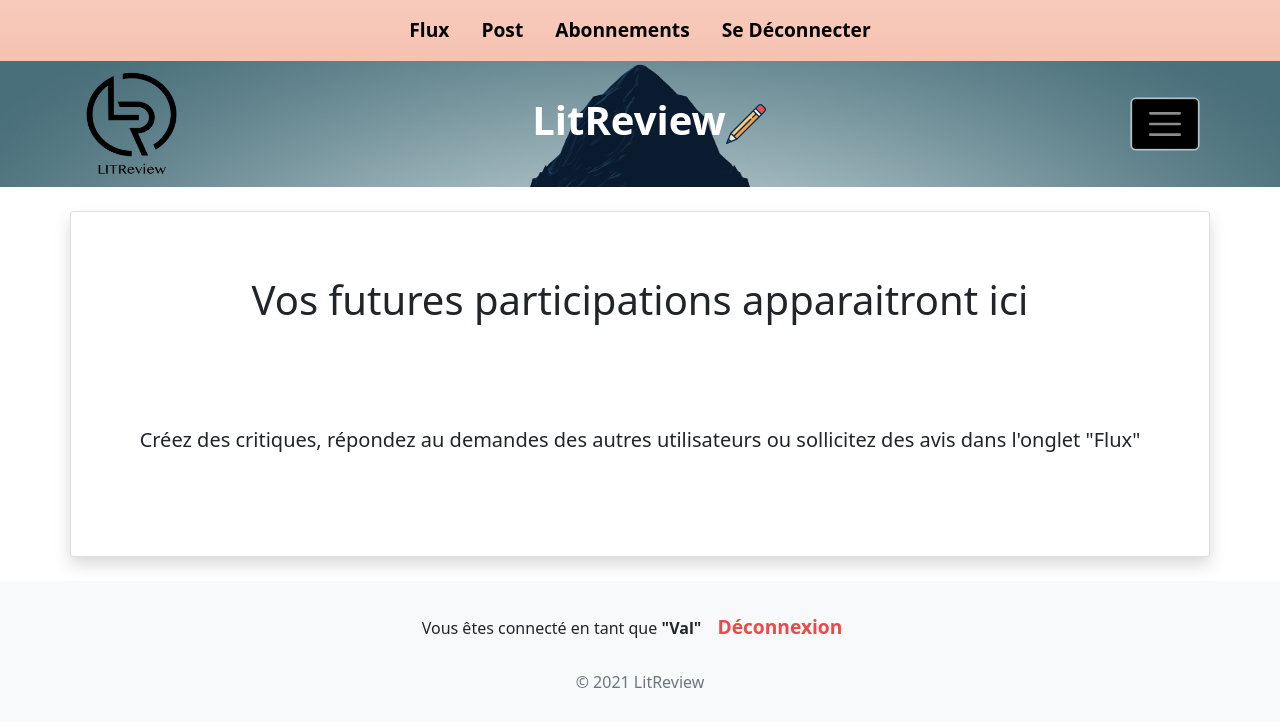
After one commit to ValentinPhB/litreview-P9, a Django app: page /post/ in a window 1280 px wide. The commit adds this page. Shown: the top 727 px of the page. Run offline with Django 3.2, Linux system fonts and the light colour scheme; a user stored in the database is signed in; data comes from the database, SQL or seed files in the repository; both versions use the stored data as it was after the commit; some libraries are stand-ins or nearby versions.

Commit message:
Partial Commit/ change work env

```diff
--- /dev/null
+++ b/blog/templates/blog/adjust_ticket.html
@@ -0,0 +1,4 @@
+{% extends 'base.html' %}
+{% block content %}
+
+{% endblock content %}
--- a/blog/templates/blog/home.html
+++ b/blog/templates/blog/home.html
@@ -14,14 +14,14 @@
                 <div class="col-12 col-sm-11 col-md-9 col-lg-3">
                     <div class="row px-1">
                         <button onclick=window.location.href="{% url 'ticket' %}"
-                            class="btn btn-secondary text-black my-3 shadow" value="go to login"><strong>Demander une
+                            class="btn btn-secondary text-black my-3 shadow"><strong>Demander une
                                 critique</strong></button>
                     </div>
                 </div>
                 <div class="col-12 col-sm-11 col-md-9 col-lg-3">
                     <div class="row px-1">
                         <button onclick=window.location.href="{% url 'review' %}"
-                            class="btn btn-secondary text-black my-3 shadow" value="go to login"><strong>Créer une
+                            class="btn btn-secondary text-black my-3 shadow"><strong>Créer une
                                 critique</strong></button>
                     </div>
                 </div>
--- /dev/null
+++ b/blog/templates/blog/post.html
@@ -0,0 +1,38 @@
+{% extends 'base.html' %}
+{% block content %}
+{% for message in messages %}
+<div class="row text-center pt-4">
+    <div class="col list-group-item-success text-black pt-2" name="{{ message.tags }}">
+        <h5>{{ message }}</h5>
+    </div>
+</div>
+{% endfor %}
+<div class="container py-4">
+    <div class="row text-center">
+        <div class="card mx auto pb-5 shadow">
+            {% if posts %}
+                <div class="container">
+                    <div class="row px-1 pt-3 text-center">
+                        <h1>Vos participations :</h1>
+                    </div>
+                </div>
+                    {% for post in posts %}
+                    {% if post.content_type == 'TICKET' %}
+                    {% include './partials/tickets_snippet.html' with ticket=post %}
+                    {% elif post.content_type == 'REVIEW' %}
+                    {% include './partials/review_snippet.html' with review=post %}
+                    {% endif %}
+                    {% endfor %}
+                {% else %}
+                <div class="container">
+                    <div class="row px-1 pt-3 text-center">
+                        <h1 class="py-5">Vos futures participations apparaitront ici</h1>
+                    </div>
+                    <h5 class="py-5">Créez des critiques, répondez au demandes des autres utilisateurs ou sollicitez des avis dans
+                        l'onglet "Flux"</h5>
+                </div>
+            {% endif %}
+        </div>
+    </div>
+</div>
+{% endblock content %}
--- a/blog/views.py
+++ b/blog/views.py
@@ -19,17 +19,21 @@ def home(request):
 
     reviews = models.Review.objects.all()
     reviews = reviews.annotate(content_type=Value('REVIEW', CharField()))
+
     posts = sorted(
         chain(reviews, tickets),
         key=lambda post: post.time_created,
         reverse=True)
     context = {'posts': posts}
     if request.method == 'POST':
+        print('>>>>>>>>>>>>>>>>>>>>>>>>>>')
         if 'specific-ticket' in request.POST:
+            print('herereererereererr')
             id_ticket = request.POST.get('specific-ticket')
             ticket = models.Ticket.objects.get(pk=id_ticket)
             return render(request, 'blog/answer.html', context={'ticket': ticket, 'form': form})
-        if 'answer' in request.POST:
+
+        elif 'answer' in request.POST:
             form = forms.AnswerForm(request.POST)
             id_ticket = request.POST.get('ticket_to_pass')
             ticket = models.Ticket.objects.get(pk=id_ticket)
@@ -59,9 +63,81 @@ def ticket(request):
 
 
 @login_required
-def review(request):
-    context = {}
-    return render(request, 'blog/review.html', context=context)
+def post(request):
+    adjust_ticket_form = forms.TicketForm(prefix="adjust_ticket_form")
+    adjust_review_form = forms.AnswerForm(prefix="adjust_review_form")
+    tickets = models.Ticket.objects.filter(user=request.user)
+    tickets = tickets.annotate(content_type=Value('TICKET', CharField()))
+
+    reviews = models.Review.objects.filter(user=request.user)
+    reviews = reviews.annotate(content_type=Value('REVIEW', CharField()))
+
+    posts = sorted(
+        chain(reviews, tickets),
+        key=lambda post: post.time_created,
+        reverse=True)
+    context = {'posts': posts}
+    if request.method == 'POST':
+        if 'adjust_ticket' in request.POST:
+            id_ticket = request.POST.get('adjust_ticket')
+            ticket = models.Ticket.objects.get(pk=id_ticket)
+            return render(request, 'blog/adjust_ticket.html', context={'ticket': ticket, 'adjust_ticket_form': adjust_ticket_form})
+        elif 'adjust_review' in request.POST:
+            id_review = request.POST.get('adjust_review')
+            review = models.Review.objects.get(pk=id_review)
+            return render(request, 'blog/adjust_review.html', context={'review': review, 'adjust_review_form': adjust_review_form})
+
+        elif 'delete_ticket' in request.POST:
+            id_ticket = request.POST.get('delete_ticket')
+            ticket = models.Ticket.objects.get(pk=id_ticket)
+            if hasattr(ticket, 'review') :
+                review = models.Review.objects.get(ticket=ticket)
+                review.delete()
+                ticket.delete()
+                messages.add_message(request, messages.SUCCESS, 'Votre demande et sa critique associée ont été supprimées.')
+            else:
+                ticket.delete()
+                messages.add_message(request, messages.SUCCESS, 'Votre demande a été supprimée.')
+            return redirect('post')
+        elif 'delete_review' in request.POST:
+            id_review = request.POST.get('delete_review')
+            review = models.Review.objects.get(pk=id_review)
+            review.delete()
+            messages.add_message(request, messages.SUCCESS, 'Votre Critique a été supprimée.')
+            return redirect('post')
+
+        elif 'adjust_review_validate' in request.POST:
+            print('innnnnnnnnnnnnnnnnnnnnnnnnnnnn')
+            adjust_review_form = forms.AnswerForm(request.POST, prefix="adjust_review_form")
+            print(adjust_review_form)
+            if adjust_review_form.is_valid():
+                print('VALIDDDDDDDDDDDDDDDDDDDDD')
+                id_review = request.POST.get('review_to_pass')
+                review = models.Review.objects.get(pk=id_review)
+                review.save(commit=False)
+                print(review.headline)
+                print(review.body)
+                print(review.rating)
+                messages.add_message(request, messages.SUCCESS, 'Votre critique a bien été modifiée.')
+                redirect('post')
+
+        elif 'adjust_ticket_validate' in request.POST:
+            adjust_ticket_form = forms.TicketForm(request.POST, request.FILES)
+            if adjust_ticket_form.is_valid():
+                id_ticket = request.POST.get('ticket_to_pass')
+                ticket = models.Ticket.objects.get(pk=id_ticket)
+                ticket.title = request.POST.get('')
+                ticket.description = request.POST.get('')
+                ticket.image = request.FILES.get('')
+                if hasattr(ticket, 'review') :
+                    review = models.Review.objects.get(ticket=ticket)
+                    review.delete()
+                    messages.add_message(request, messages.SUCCESS, 'Votre demande a bien été modifiée par conséquent, sa critique associée a été supprimée.')
+                else:
+                    messages.add_message(request, messages.SUCCESS, 'Votre demande a bien été modifiée.')
+
+
+    return render(request, 'blog/post.html', context=context)
 
 
 @login_required
--- a/litreview/urls.py
+++ b/litreview/urls.py
@@ -33,6 +33,7 @@ urlpatterns = [
     path('home/', blog.views.home, name='home'),
     path('ticket/', blog.views.ticket, name='ticket'),
     path('review/', blog.views.review, name='review'),
+    path('post/', blog.views.post, name='post'),
     path('logout/', LogoutView.as_view(), name='logout'),
 ]
 
--- a/templates/base.html
+++ b/templates/base.html
@@ -19,10 +19,10 @@
         class="navbar sticky-top bg-gradient bg-secondary collapse navbar-collapse justify-content-center show">
         <ul class="nav justify-content-center">
             <li class="nav-item">
-                <a class="nav-link active" href="#{% url 'home' %}"><strong>Flux</strong></a>
+                <a class="nav-link active" href="{% url 'home' %}"><strong>Flux</strong></a>
             </li>
             <li class="nav-item">
-                <a class="nav-link" href="#"><strong>Post</strong></a>
+                <a class="nav-link" href="{% url 'post' %}"><strong>Post</strong></a>
             </li>
             <li class="nav-item">
                 <a class="nav-link" href="#"><strong>Abonnements</strong></a>
@@ -33,7 +33,7 @@
         </ul>
     </div>
     {% else %}
-    <div class="bg-gradient bg-secondary collapse navbar-collapse" id="navbarHeader">
+    <div class="bg-gradient bg-secondary collapse navbar-collapse" id="navbarNavAltMarkup">
         <div class="container">
             <div class="row">
                 <div class="col py-4">
@@ -73,7 +73,7 @@
     <footer class="page-footer">
         <div class="footer-copyright text-center bg-light py-4">
             {% if user.is_authenticated %}
-            <p>Vous êtes connecté en tant que <strong>"{{ request.user|title }}"</strong>.<a class="nav-link" id="logout_2"
+            <p>Vous êtes connecté en tant que <strong>"{{ request.user|title }}"</strong><a class="nav-link" id="logout_2"
                     href="{% url 'logout' %}"><strong>Déconnexion</strong></a></p>
             {% endif %}
             <p class="text-muted mb-0 py-1">© 2021 LitReview</p>
```
Also changed, not shown: blog/templates/blog/adjust_review.html (added, +105 -0 lines), blog/templates/blog/answer.html (+9 -13 lines), blog/templates/blog/partials/review_snippet.html (+31 -1 lines), blog/templates/blog/partials/tickets_snippet.html (+49 -6 lines), db.sqlite3.
